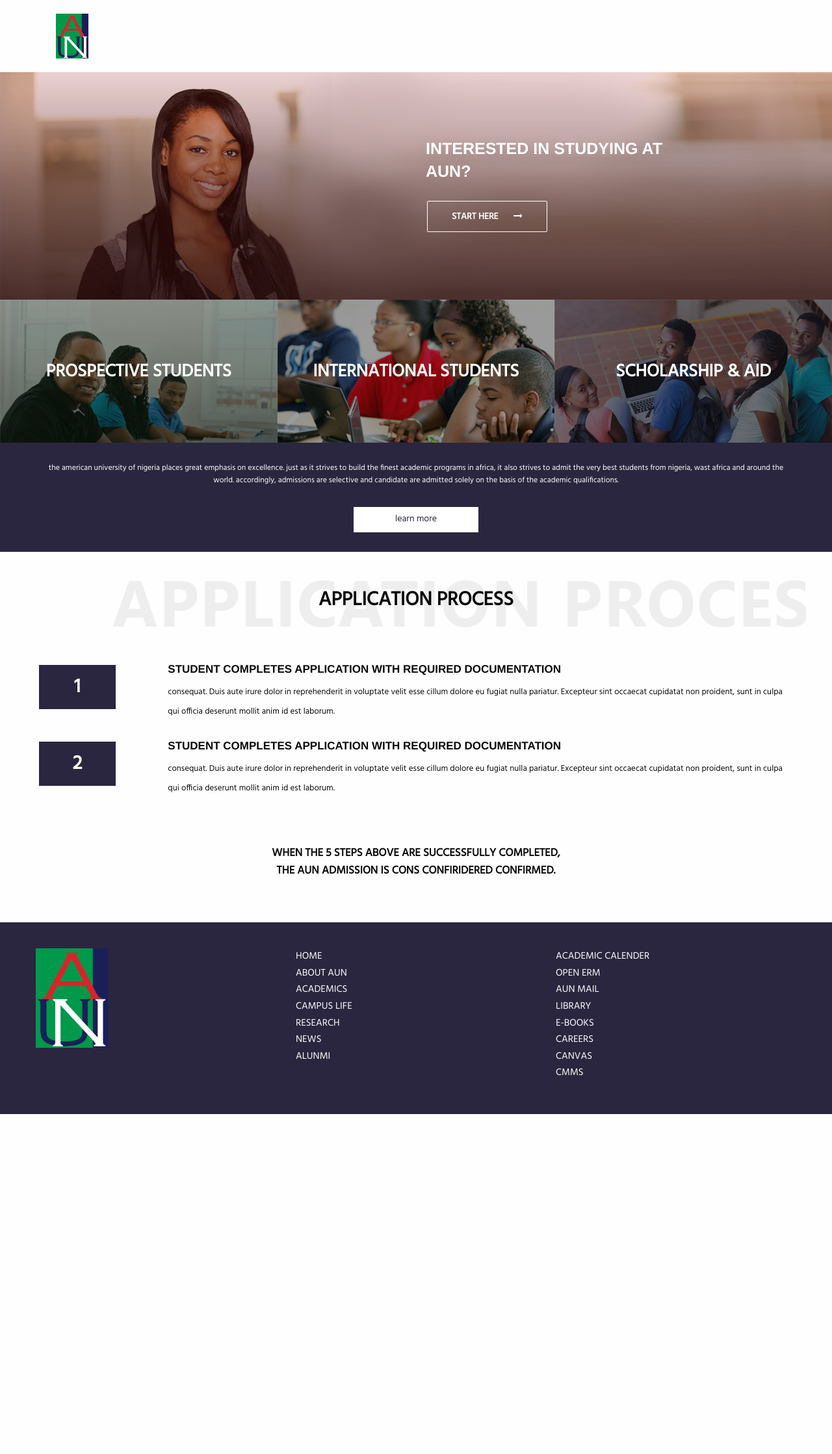
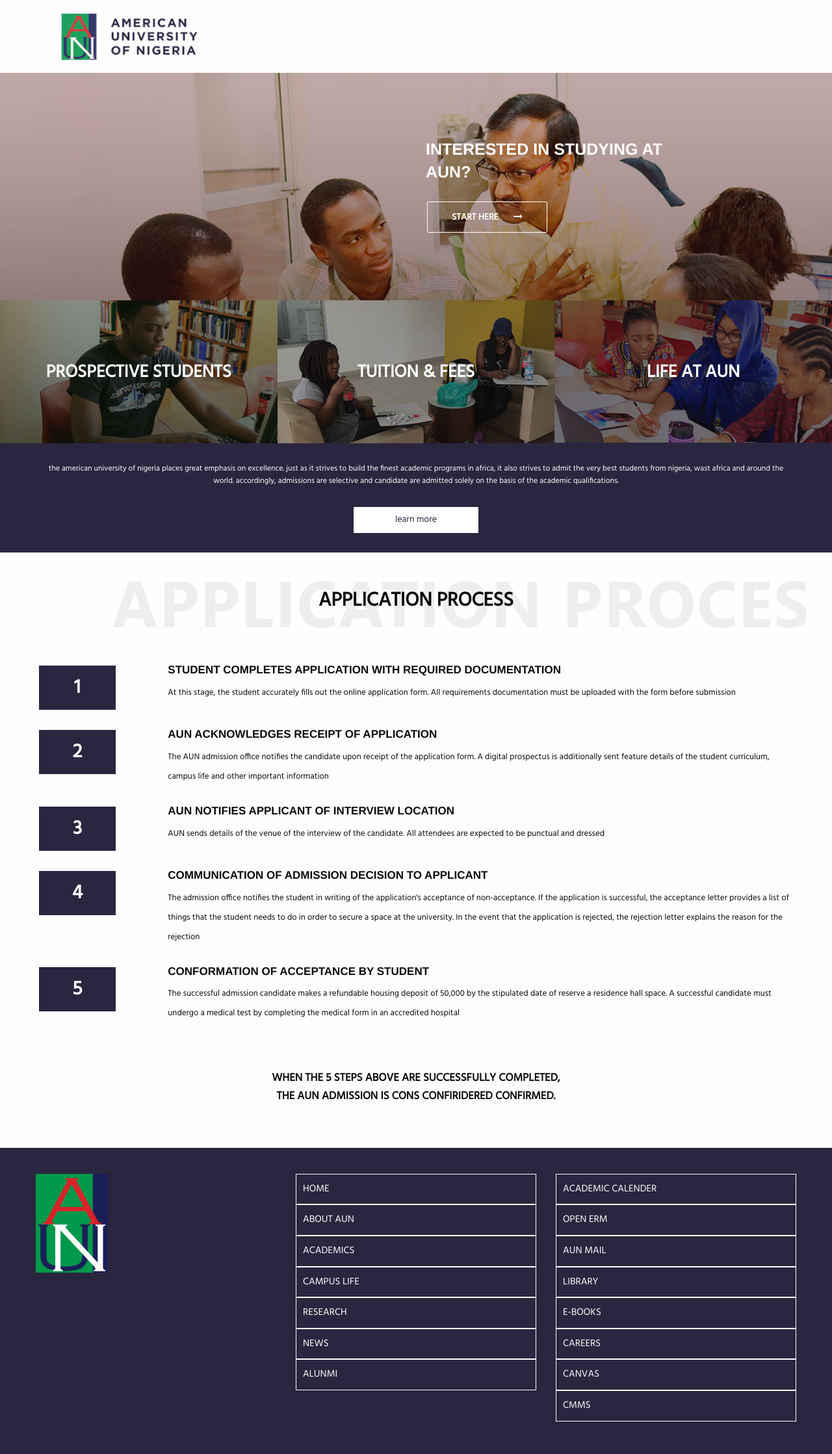
Before and after one commit to emeka-osuagwu/aun-website, a PHP site: page / in a window 1280 px wide. Shown: the whole page at 65% size. Before the commit the page ends 1714 px from the top, so only its background shows below. Run offline with PHP 8.4, Linux system fonts and the light colour scheme; some libraries are stand-ins or nearby versions.

Commit message:
update app

```diff
--- a/asset/css/app.css
+++ b/asset/css/app.css
@@ -71,6 +71,10 @@
 
 .top-call-to-action{
 	height: 220px;
+}
+
+.top-call-to-action a {
+	color: #fff;
 }
 
 .top-call-to-action div{
@@ -246,6 +250,12 @@
 			padding: 15px 20px;
 		}
 
+
+		footer .link-list li{
+			border: solid #fff 1px;
+			padding: 10px;
+		}
+
     }
 
 .form{
--- a/index.html
+++ b/index.php
@@ -1,11 +1,10 @@
-
 <!doctype html>
 <html class="no-js" lang="en">
 
 	<head>
 		<meta charset="utf-8"/>
 		<meta name="viewport" content="width=device-width, initial-scale=1.0"/>
-		<title>Foundation | Welcome</title>
+		<title>AUN | Welcome</title>
 		<link rel="stylesheet" href="asset/css/foundation.css">
 		<link rel="stylesheet" href="asset/css/app.css">
 		<link rel="stylesheet" type="text/css" href="https://maxcdn.bootstrapcdn.com/font-awesome/4.6.3/css/font-awesome.min.css">
@@ -19,28 +18,18 @@
 		<nav>
 			<ul class="menu" style="" >
 				<li>
-					<a href="#">
-						<img width="50px;" src="asset/image/logo.png">
+					<a href="/">
+						<img style="margin-top: -30px; margin-left: -40px; margin-bottom: -30px;"  src="asset/image/aun-logo.png">
 					</a>
 				</li>
 			</ul>
-
-			<!--
-			<ul class="menu align-right">
-				<li>
-					<a href="#" style="margin-top: 26px;">
-						<span>ADMISSIONS</span>
-						<i style="margin-top: -3px;" class="fa fa-bars" aria-hidden="true"></i>
-					</a>
-				</li>
-			</ul> -->
 		</nav>
 
 		<header style="background-image: url('asset/image/bg1.jpg')">
 			<div class="row">
 				<div class="small-10 large-4 large-offset-6 small-offset-1 columns banner-action">
 					<h1>interested in studying at aun?</h1>
-					<a style="font-size: 14px;" href="#" class="button small large-6">start here <i class="fa fa-long-arrow-right" aria-hidden="true"></i></a>
+					<a style="font-size: 14px;" href="form.php" class="button small large-6">start here <i class="fa fa-long-arrow-right" aria-hidden="true"></i></a>
 				</div>
 			</div>
 		</header>
@@ -48,23 +37,30 @@
 		<section>
 			<div class="top-call-to-action">
 
+				<a href="#">
 					<div class="small-12 large-4 columns one">
 						<p>
-						<a>Prospective Students</a>
+							Prospective Students
 						</p>
 					</div>
+				</a>
 
+				<a href="#">
 					<div class="small-12 large-4 columns two">
 						<p>
-						<a>international students</a>
+							Tuition & Fees
 						</p>
 					</div>
+				</a>
 
+				<a href="#">
 					<div class="small-12 large-4 columns three">
 						<p>
-						<a>scholarship & aid</a>
+							Life at AUN
 						</p>
 					</div>
+				</a>
+
 			</div>
 		</section>
 
@@ -105,9 +101,7 @@
 				<div class="small-9 large-10 columns description">
 					<h4>Student completes application with required documentation</h4>
 					<p>
-						consequat. Duis aute irure dolor in reprehenderit in voluptate velit esse
-						cillum dolore eu fugiat nulla pariatur. Excepteur sint occaecat cupidatat non
-						proident, sunt in culpa qui officia deserunt mollit anim id est laborum.
+						At this stage, the student accurately fills out the online application form. All requirements documentation must be uploaded with the form before submission
 					</p>
 				</div>
 			</div>
@@ -119,14 +113,56 @@
 				</div>
 
 				<div class="small-9 large-10 columns description">
-					<h4>Student completes application with required documentation</h4>
+					<h4>AUN acknowledges receipt of application </h4>
 					<p>
-						consequat. Duis aute irure dolor in reprehenderit in voluptate velit esse
-						cillum dolore eu fugiat nulla pariatur. Excepteur sint occaecat cupidatat non
-						proident, sunt in culpa qui officia deserunt mollit anim id est laborum.
+						The AUN admission office notifies the candidate upon receipt of the application form. A digital prospectus is additionally sent feature details of the student curriculum, campus life and other important information
 					</p>
 				</div>
 			</div>
+
+			<div class="row application-step">
+
+				<div class="small-3 large-2 columns numbers">
+					<p>3</p>
+				</div>
+
+				<div class="small-9 large-10 columns description">
+					<h4>AUN notifies applicant of interview location </h4>
+					<p>
+						AUN sends details of the venue of the interview of the candidate. All attendees are expected to be punctual and dressed
+					</p>
+				</div>
+			</div>
+
+			<div class="row application-step">
+
+				<div class="small-3 large-2 columns numbers">
+					<p>4</p>
+				</div>
+
+				<div class="small-9 large-10 columns description">
+					<h4>Communication of admission decision to applicant</h4>
+					<p>
+						The admission office notifies the student in writing of the application's acceptance of non-acceptance. If the application is successful, the acceptance letter provides a list of things that the student needs to do in order to secure a space at the university. In the event that the application is rejected, the rejection letter explains the reason for the rejection
+					</p>
+				</div>
+			</div>
+
+			<div class="row application-step">
+
+				<div class="small-3 large-2 columns numbers">
+					<p>5</p>
+				</div>
+
+				<div class="small-9 large-10 columns description">
+					<h4>conformation of acceptance by student</h4>
+					<p>
+						The successful admission candidate makes a refundable housing deposit of 50,000 by the stipulated date of reserve a residence hall space. A successful candidate must undergo a medical test by completing the medical form in an accredited hospital
+					</p>
+				</div>
+			</div>
+
+
 		</section>
 
 		<section>
@@ -185,4 +221,5 @@
 		</script>
 		<script type="text/javascript" src="https://intercom.zurb.com/scripts/zcom.js"></script>
 	</body>
+
 </html>
```
Also changed, not shown: asset/database/aun.sql (added, +61 -0 lines), form.php (renamed from form.html, +65 -25 lines), asset/image/2.jpg, asset/image/3.jpg, asset/image/4.jpg, asset/image/bg1.jpg, asset/image/bg2.png. Lines whose indentation alone changed are shown as unchanged.
